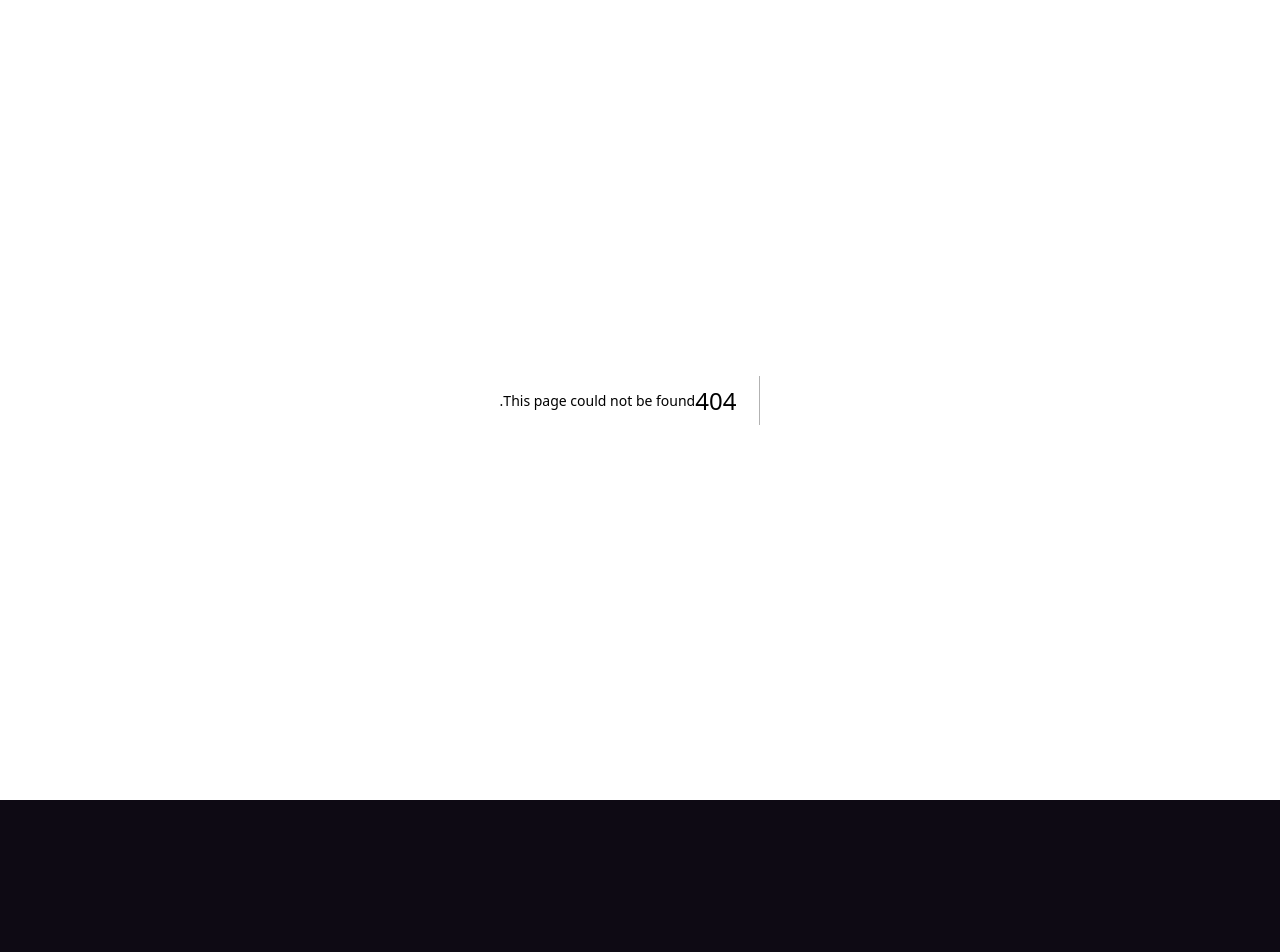
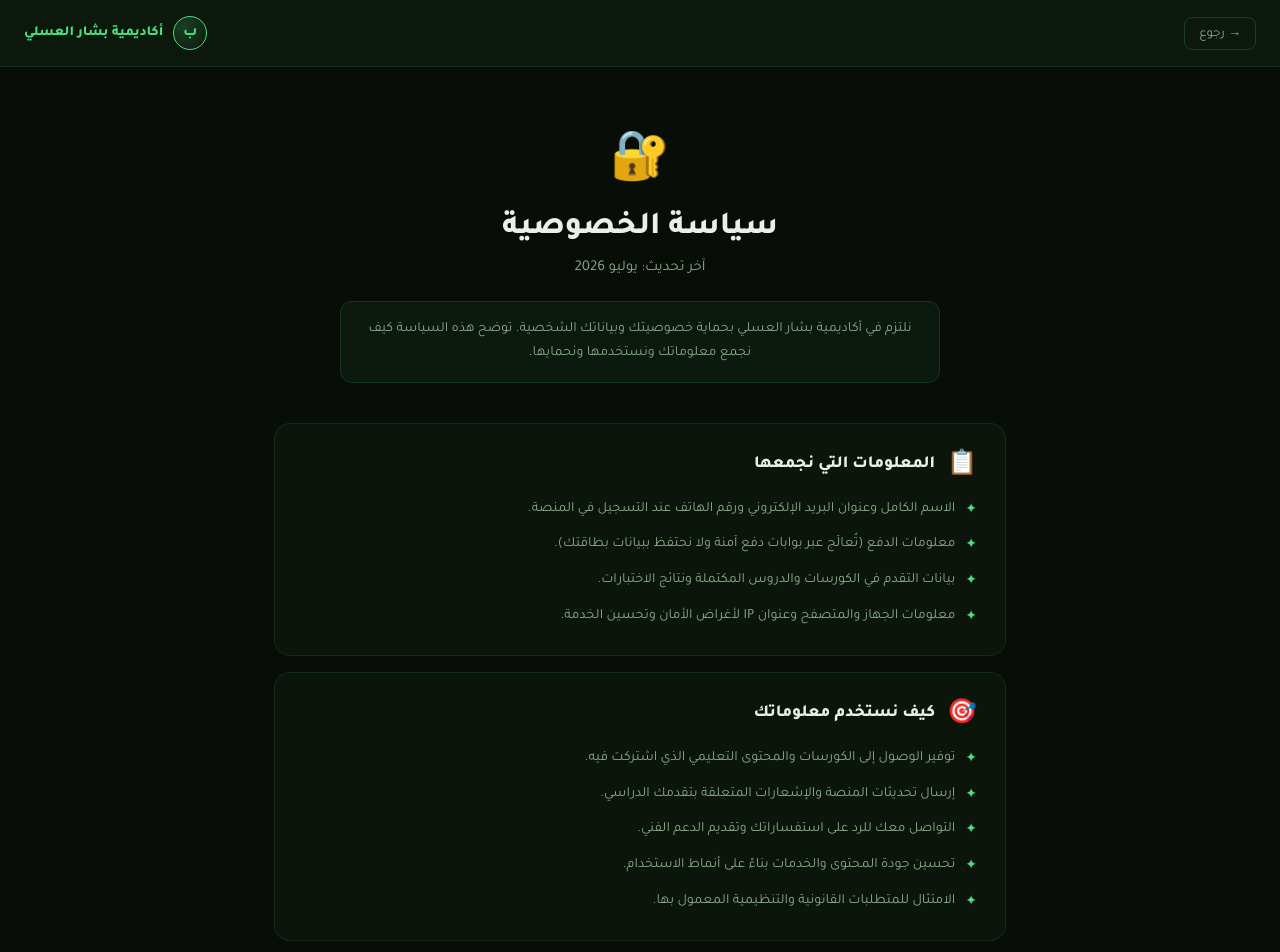
Before and after one commit to basharassli21-cpu/bashar-academy, a Next.js app: page /privacy in a window 1280 px wide. Before the commit this address had no page. Shown: the top 952 px of the page. Before the commit the page ends 800 px from the top, so only its background shows below. Built offline with nearby package versions, Linux system fonts and the light colour scheme.

Commit message:
feat: add privacy policy page (Arabic)

```diff
--- /dev/null
+++ b/pages/privacy.js
@@ -0,0 +1,159 @@
+import Head from 'next/head'
+import { useRouter } from 'next/router'
+
+const SECTIONS = [
+  {
+    icon: '📋',
+    title: 'المعلومات التي نجمعها',
+    body: [
+      'الاسم الكامل وعنوان البريد الإلكتروني ورقم الهاتف عند التسجيل في المنصة.',
+      'معلومات الدفع (تُعالَج عبر بوابات دفع آمنة ولا نحتفظ ببيانات بطاقتك).',
+      'بيانات التقدم في الكورسات والدروس المكتملة ونتائج الاختبارات.',
+      'معلومات الجهاز والمتصفح وعنوان IP لأغراض الأمان وتحسين الخدمة.',
+    ],
+  },
+  {
+    icon: '🎯',
+    title: 'كيف نستخدم معلوماتك',
+    body: [
+      'توفير الوصول إلى الكورسات والمحتوى التعليمي الذي اشتركت فيه.',
+      'إرسال تحديثات المنصة والإشعارات المتعلقة بتقدمك الدراسي.',
+      'التواصل معك للرد على استفساراتك وتقديم الدعم الفني.',
+      'تحسين جودة المحتوى والخدمات بناءً على أنماط الاستخدام.',
+      'الامتثال للمتطلبات القانونية والتنظيمية المعمول بها.',
+    ],
+  },
+  {
+    icon: '🤝',
+    title: 'مشاركة البيانات',
+    body: [
+      'لا نبيع معلوماتك الشخصية لأي طرف ثالث بأي شكل من الأشكال.',
+      'قد نشارك بيانات محدودة مع مزودي الخدمات الموثوقين (الدفع، الاستضافة) الملزمين بالسرية.',
+      'قد نُفصح عن المعلومات إذا طلب ذلك القانون أو السلطات المختصة.',
+    ],
+  },
+  {
+    icon: '🍪',
+    title: 'ملفات الارتباط (Cookies)',
+    body: [
+      'نستخدم ملفات الارتباط الضرورية للحفاظ على جلسة تسجيل دخولك.',
+      'لا نستخدم ملفات ارتباط الإعلانات أو التتبع من جهات خارجية.',
+      'يمكنك ضبط متصفحك لرفض ملفات الارتباط، لكن ذلك قد يؤثر على وظائف المنصة.',
+    ],
+  },
+  {
+    icon: '🔒',
+    title: 'أمان البيانات',
+    body: [
+      'نستخدم تشفير SSL/TLS لحماية جميع البيانات المنقولة بينك وبين المنصة.',
+      'يتم تخزين كلمات المرور بشكل مشفر ولا يمكن الاطلاع عليها من قِبل أحد.',
+      'نراجع إجراءات الأمان بانتظام لضمان حماية معلوماتك.',
+    ],
+  },
+  {
+    icon: '✅',
+    title: 'حقوقك',
+    body: [
+      'الحق في الاطلاع على بياناتك الشخصية المحفوظة لدينا وطلب نسخة منها.',
+      'الحق في تصحيح أي معلومات غير دقيقة أو غير مكتملة.',
+      'الحق في طلب حذف حسابك وبياناتك الشخصية.',
+      'الحق في الاعتراض على معالجة بياناتك لأغراض التسويق.',
+      'لممارسة أي من هذه الحقوق تواصل معنا عبر البريد الإلكتروني أدناه.',
+    ],
+  },
+  {
+    icon: '👶',
+    title: 'خصوصية الأطفال',
+    body: [
+      'خدماتنا موجهة للأفراد الذين تجاوزوا سن الثامنة عشرة.',
+      'إذا علمنا أننا جمعنا بيانات من قاصر دون موافقة ولي الأمر، سنحذفها فوراً.',
+    ],
+  },
+  {
+    icon: '🔄',
+    title: 'تحديثات هذه السياسة',
+    body: [
+      'قد نحدّث سياسة الخصوصية هذه من وقت لآخر.',
+      'سنخطرك بأي تغييرات جوهرية عبر البريد الإلكتروني أو إشعار في المنصة.',
+      'استمرارك في استخدام المنصة بعد التحديث يعني موافقتك على السياسة الجديدة.',
+    ],
+  },
+]
+
+export default function PrivacyPage() {
+  const router = useRouter()
+  const lastUpdated = 'يوليو 2026'
+
+  return (
+    <>
+      <Head>
+        <title>سياسة الخصوصية — أكاديمية بشار العسلي</title>
+        <meta name="description" content="سياسة الخصوصية لأكاديمية بشار العسلي" />
+        <meta name="viewport" content="width=device-width, initial-scale=1" />
+        <link rel="preconnect" href="https://fonts.googleapis.com" />
+        <link href="https://fonts.googleapis.com/css2?family=Tajawal:wght@400;500;700;800&display=swap" rel="stylesheet" />
+      </Head>
+
+      <div dir="rtl" style={{ minHeight: '100vh', background: '#080D08', fontFamily: "'Tajawal', sans-serif", color: '#E8F0E8' }}>
+
+        {/* Header */}
+        <div style={{ background: 'rgba(13,26,13,0.95)', borderBottom: '1px solid rgba(74,222,128,0.12)', padding: '16px 24px', display: 'flex', alignItems: 'center', justifyContent: 'space-between', position: 'sticky', top: 0, zIndex: 100 }}>
+          <button onClick={() => router.back()} style={{ background: 'none', border: '1px solid rgba(74,222,128,0.2)', borderRadius: 8, padding: '6px 14px', color: '#8AAB8A', fontSize: 13, cursor: 'pointer' }}>
+            → رجوع
+          </button>
+          <div style={{ display: 'flex', alignItems: 'center', gap: 10 }}>
+            <div style={{ width: 34, height: 34, borderRadius: '50%', border: '1px solid #4ADE80', background: 'radial-gradient(circle at 30% 30%, rgba(74,222,128,0.2), transparent)', display: 'flex', alignItems: 'center', justifyContent: 'center' }}>
+              <span style={{ color: '#4ADE80', fontWeight: 700, fontSize: 16 }}>ب</span>
+            </div>
+            <span style={{ color: '#4ADE80', fontWeight: 800, fontSize: 14 }}>أكاديمية بشار العسلي</span>
+          </div>
+        </div>
+
+        {/* Hero */}
+        <div style={{ textAlign: 'center', padding: '60px 24px 40px' }}>
+          <div style={{ fontSize: 48, marginBottom: 16 }}>🔐</div>
+          <h1 style={{ fontSize: 32, fontWeight: 800, color: '#E8F0E8', margin: '0 0 12px' }}>سياسة الخصوصية</h1>
+          <p style={{ fontSize: 15, color: '#8AAB8A', margin: 0 }}>آخر تحديث: {lastUpdated}</p>
+          <div style={{ maxWidth: 600, margin: '24px auto 0', padding: '16px 20px', background: 'rgba(74,222,128,0.06)', border: '1px solid rgba(74,222,128,0.14)', borderRadius: 12, fontSize: 14, color: '#8AAB8A', lineHeight: 1.7 }}>
+            نلتزم في أكاديمية بشار العسلي بحماية خصوصيتك وبياناتك الشخصية. توضح هذه السياسة كيف نجمع معلوماتك ونستخدمها ونحمايها.
+          </div>
+        </div>
+
+        {/* Sections */}
+        <div style={{ maxWidth: 780, margin: '0 auto', padding: '0 24px 80px' }}>
+          {SECTIONS.map((s, i) => (
+            <div key={i} style={{ background: '#0C150C', border: '1px solid rgba(74,222,128,0.10)', borderRadius: 16, padding: '24px 28px', marginBottom: 16 }}>
+              <div style={{ display: 'flex', alignItems: 'center', gap: 12, marginBottom: 16 }}>
+                <span style={{ fontSize: 24 }}>{s.icon}</span>
+                <h2 style={{ margin: 0, fontSize: 17, fontWeight: 800, color: '#E8F0E8' }}>{s.title}</h2>
+              </div>
+              <ul style={{ margin: 0, padding: 0, listStyle: 'none', display: 'flex', flexDirection: 'column', gap: 10 }}>
+                {s.body.map((item, j) => (
+                  <li key={j} style={{ display: 'flex', gap: 10, fontSize: 14, color: '#8AAB8A', lineHeight: 1.7 }}>
+                    <span style={{ color: '#4ADE80', flexShrink: 0, marginTop: 2 }}>✦</span>
+                    <span>{item}</span>
+                  </li>
+                ))}
+              </ul>
+            </div>
+          ))}
+
+          {/* Contact */}
+          <div style={{ background: 'linear-gradient(135deg, rgba(74,222,128,0.08), rgba(74,222,128,0.03))', border: '1px solid rgba(74,222,128,0.20)', borderRadius: 16, padding: '28px', textAlign: 'center', marginTop: 8 }}>
+            <div style={{ fontSize: 28, marginBottom: 12 }}>📬</div>
+            <h3 style={{ margin: '0 0 8px', fontSize: 17, fontWeight: 800, color: '#E8F0E8' }}>تواصل معنا</h3>
+            <p style={{ margin: '0 0 16px', fontSize: 14, color: '#8AAB8A' }}>لأي استفسار يتعلق بخصوصيتك أو بياناتك الشخصية</p>
+            <a href="mailto:basharalasali17@gmail.com" style={{ display: 'inline-block', padding: '10px 24px', background: '#4ADE80', color: '#0A150D', borderRadius: 10, fontSize: 14, fontWeight: 800, textDecoration: 'none' }}>
+              basharalasali17@gmail.com
+            </a>
+          </div>
+        </div>
+
+        {/* Footer */}
+        <div style={{ borderTop: '1px solid rgba(74,222,128,0.10)', padding: '20px 24px', textAlign: 'center', fontSize: 12, color: '#5C6E5C' }}>
+          © {new Date().getFullYear()} أكاديمية بشار العسلي — جميع الحقوق محفوظة
+        </div>
+      </div>
+    </>
+  )
+}
```
